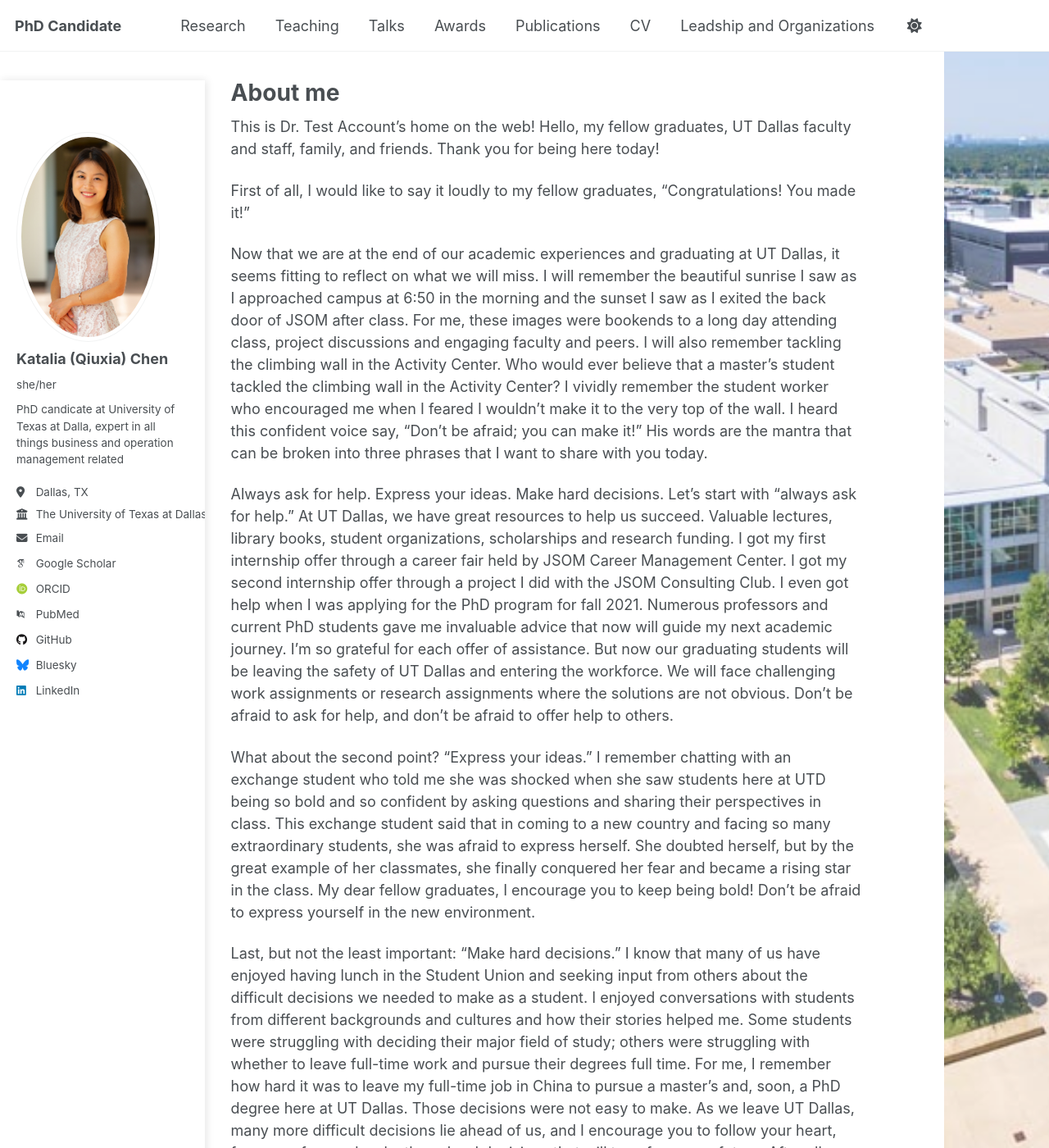
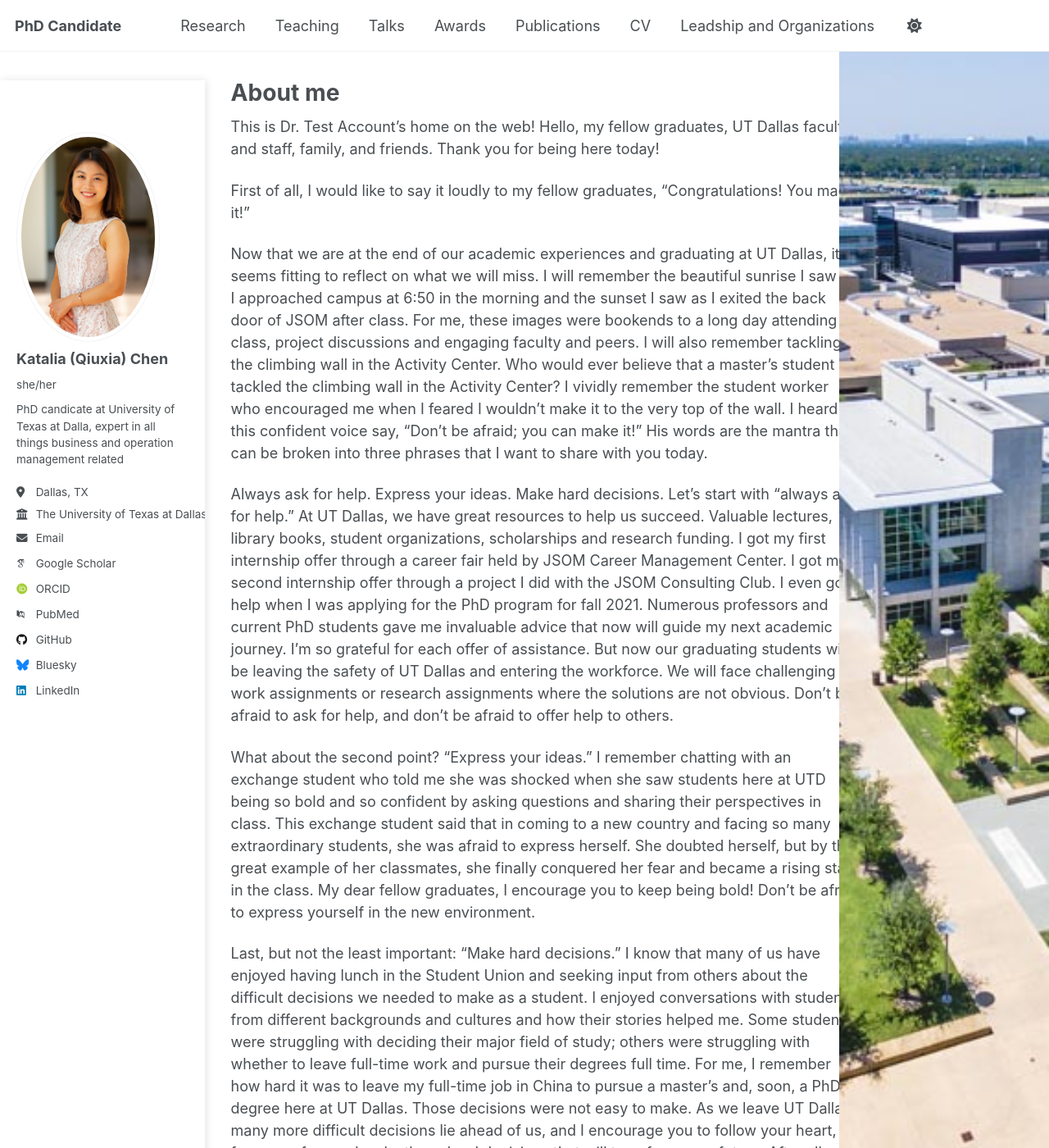
Before and after one commit to qxc2/Katalia_Qiuxia_Chen_v1, a Jekyll site: the page built from _pages/about.md, in a window 1280 px wide and 1400 px high. Shown: the whole window at 82% size. Built offline with Jekyll 4.4.1, drawn with Linux system fonts in a browser that asks for light colours; some web fonts are replaced.

Commit message:
Update main.scss

```diff
--- a/assets/css/main.scss
+++ b/assets/css/main.scss
@@ -77,13 +77,13 @@ body::before {
     position: fixed;
     top: 0;
     right: 0;
-    width: 10vw;  /* Adjust width of the background image */
+    width: 20vw;  /* Adjust width of the background image */
     height: 100vh; /* Full height */
     background-image: url('https://sp112358.github.io/Katalia_Qiuxia_Chen_2/assets/UTD-1.jpg'); /* Update with correct path */
     background-size: cover;
     background-position: center ;
     background-repeat: no-repeat;
-    opacity: 0.8; /* Adjust transparency */
+    opacity: 1; /* Adjust transparency */
     z-index: 1;
 }
 
```
